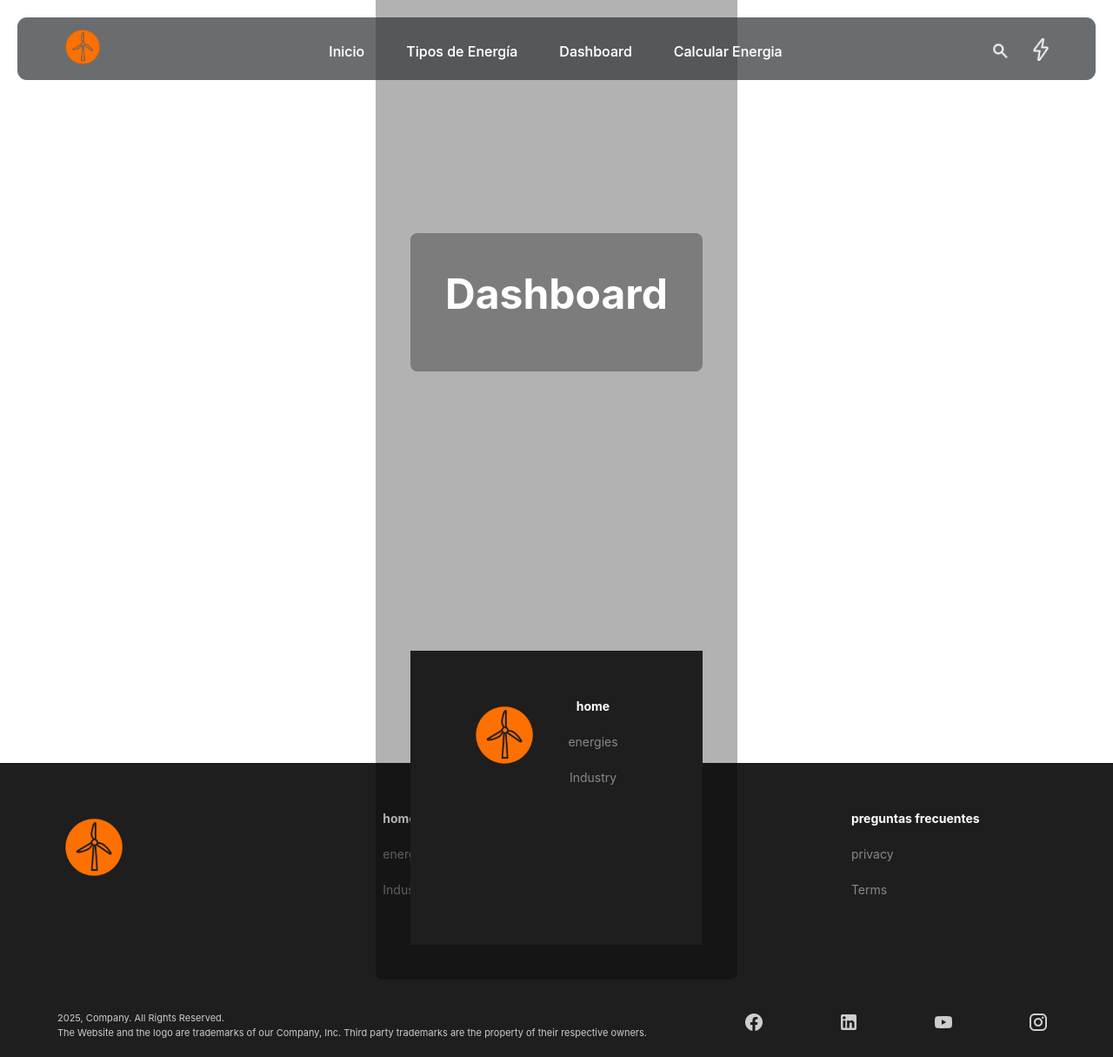
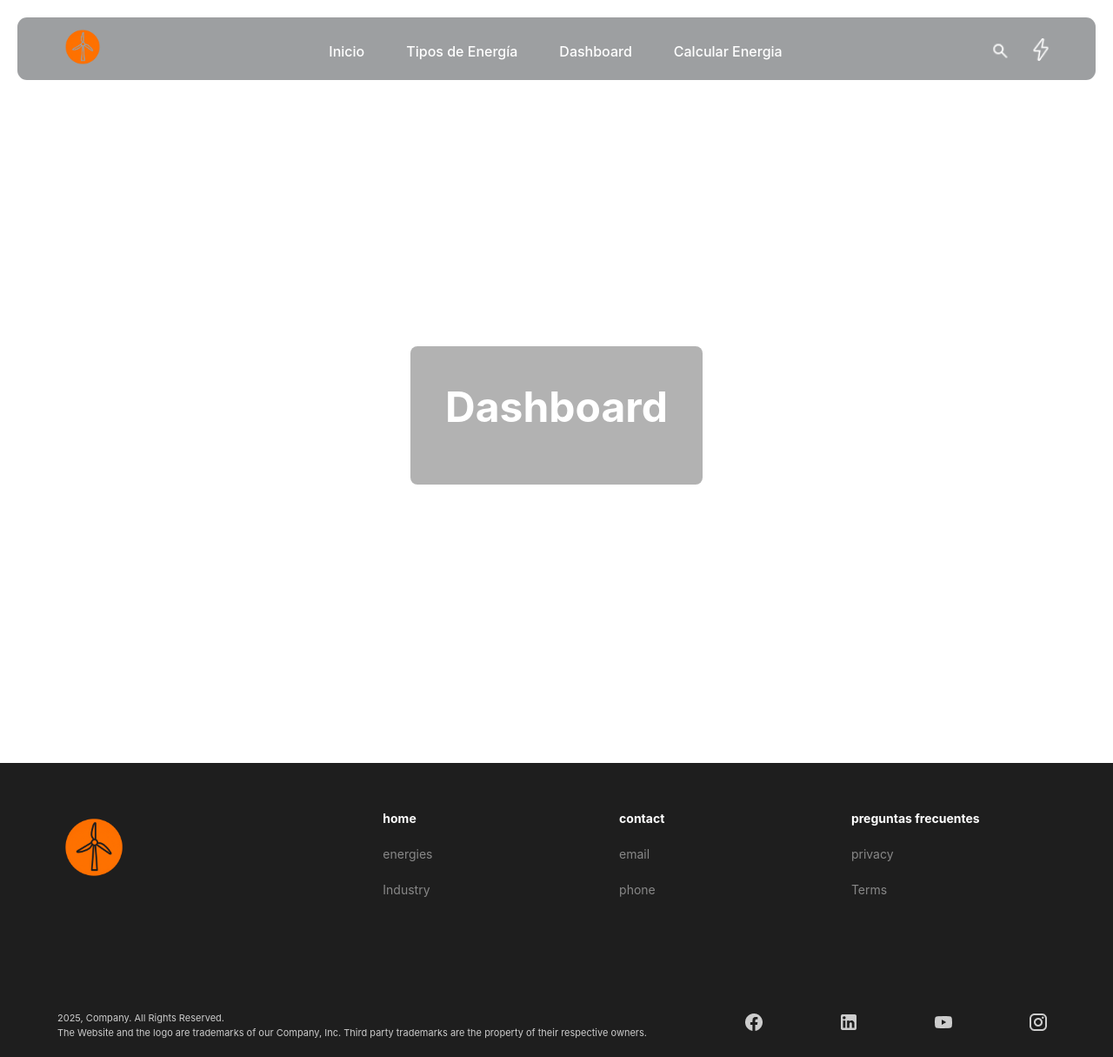
Before and after one commit to LauraValenciaV/pagina-energias-renovables, a Flask app: template templates/dashboard.html in a window 1280 px wide. Shown: the whole page at 87% size. Run offline with Flask 3, Linux system fonts and the light colour scheme; the template is opened without the code that fills it, so the values that code supplies are empty.

Commit message:
cambio direccion de iconos, imagenes y css

```diff
--- a/templates/calcula-consumo.html
+++ b/templates/calcula-consumo.html
@@ -5,7 +5,7 @@
     <meta charset="UTF-8">
     <meta name="author" content="grupo 5">
     <title>Energías Renovables En Colombia</title>
-    <link rel="stylesheet" href="{{ url_for('static', filename='css/styles.css') }}">
+    <link rel="stylesheet" href="../static/css/styles.css">
     <link rel="icon" href="../static/assets/images/Favicon.png">
 </head>
 
--- a/templates/dashboard.html
+++ b/templates/dashboard.html
@@ -15,41 +15,6 @@
             <header>
                 <!-- nav principal -->
                 <div class="wrap-nav">
-                <nav class="navbar">
-                    <div class="logo">
-                        <img src="../assets/images/Favicon.png" alt="Logo empresa">
-                    </div>
-
-                    <ul class="nav-links">
-                        <li><a href="index.html">Inicio</a></li>
-                        <li><a href="tipos-de-energia.html">Tipos de Energía</a></li>
-                        <li><a href="dashboard.html">Dashboard</a></li>
-                        <li><a href="calcula-consumo.html">Calcular Energia</a></li>
-                    </ul>
-
-                    <div class="icons">
-                        <a href=""><img src="../assets/images/search-icon2.png" alt=""></a>
-                        <a href=""><img src="../assets/images/energy-icon1.png" alt=""></a>
-                    </div>
-
-                </nav>
-
-                <!-- Slider de imagenes del home -->
-
-            </div>
-        </header>
-
-
-        <!--conenido main -->
-        <main>
-            <section class="hero">
-                <div class="overlay">
-                    <h2>Dashboard</h2>
-
-    <header>
-        <!-- nav principal -->
-
-        <div>
                     <nav class="navbar">
                         <div class="logo">
                             <img src="../static/assets/images/Favicon.png" alt="Logo empresa">
@@ -71,9 +36,9 @@
 
                     <!-- Slider de imagenes del home -->
 
-
                 </div>
             </header>
+
 
 
         <!--conenido main -->
@@ -91,24 +56,6 @@
             <div class="footer-content">
                 <div class="footer-left">
                     <img src="../static/assets/images/Favicon.png" alt="Logo" class="footer-logo" />
-            </div>
-
-            <div class="footer-links">
-                <div class="footer-column">
-                    <h4>home</h4>
-                    <ul>
-                        <li>energies</li>
-                        <li>Industry</li>
-                    </ul>
-                </div>
-            </section>
-        </main>
-
-        <!-- Footer -->
-        <footer>
-            <div class="footer-content">
-                <div class="footer-left">
-                    <img src="../assets/images/Favicon.png" alt="Logo" class="footer-logo" />
                 </div>
 
                 <div class="footer-links">
@@ -144,10 +91,10 @@
                 </div>
 
                 <div class="footer-icons">
-                    <img src="../assets/icons/facebok-icon1.png" alt="Facebook" />
-                    <img src="../assets/icons/linkedlin-icon1.png" alt="LinkedIn" />
-                    <img src="../assets/icons/youtube-icon1.png" alt="YouTube" />
-                    <img src="../assets/icons/instagram-icon1.png" alt="Instagram" />
+                    <img src="../static/assets/icons/facebok-icon1.png" alt="Facebook" />
+                    <img src="../static/assets/icons/linkedlin-icon1.png" alt="LinkedIn" />
+                    <img src="../static/assets/icons/youtube-icon1.png" alt="YouTube" />
+                    <img src="../static/assets/icons/instagram-icon1.png" alt="Instagram" />
                 </div>
             </div>
 
```
Also changed, not shown: templates/index.html (+3 -12 lines), templates/tipos-de-energia.html (+14 -14 lines). Lines whose indentation alone changed are shown as unchanged.
